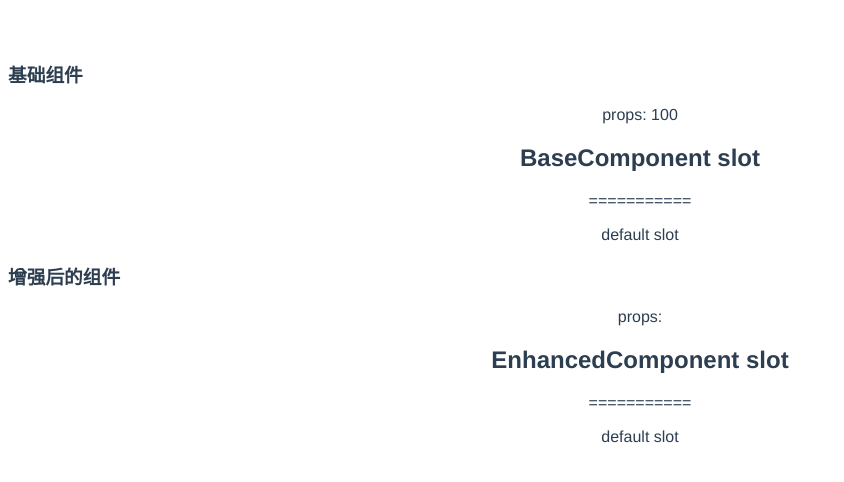
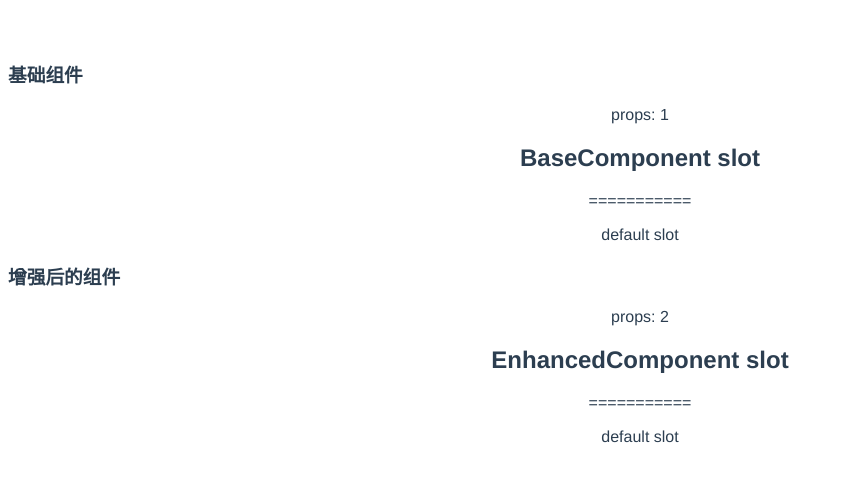
Before and after one commit to xunxunyao/vue-hoc, a Vue app: page / in a window 1280 px wide. Shown: the top 482 px of the page, without its empty margins (0-844 px from the left). Built offline with nearby package versions, Linux system fonts and the light colour scheme.

Commit message:
:sparkles: props

```diff
--- a/src/App.vue
+++ b/src/App.vue
@@ -1,12 +1,12 @@
 <template>
   <div id="app">
     <h3>基础组件</h3>
-    <BaseComponent :test="100">
+    <BaseComponent :count="num1" @customizeClick='add1' >
       <h2 slot="slot1">BaseComponent slot</h2>
       <p>default slot</p>
     </BaseComponent>
     <h3>增强后的组件</h3>
-    <EnhancedCom>
+    <EnhancedCom :count="num2"  @customizeClick='add2' >
       <h2 slot="slot1">EnhancedComponent slot</h2>
       <p>default slot</p>
     </EnhancedCom>
@@ -23,6 +23,20 @@ export default {
   components: {
     BaseComponent,
     EnhancedCom
+  },
+  data () {
+    return {
+      num1: 1,
+      num2: 2
+    }
+  },
+  methods: {
+    add1 () {
+      this.num1 ++
+    },
+    add2 () {
+      this.num2 ++
+    }
   }
 }
 </script>
--- a/src/components/BaseComponent.vue
+++ b/src/components/BaseComponent.vue
@@ -1,6 +1,6 @@
 <template>
   <div>
-    <span @click="handleClick">props: {{test}}</span>
+    <span @click="handleClick">props: {{count}}</span>
       <slot name="slot1"></slot> <!-- 具名插槽 -->
     <p>===========</p>
       <slot></slot><!-- 默认插槽 -->
@@ -12,12 +12,13 @@
   export default {
     name: 'BaseComponent',
     props: {
-      test: Number
+      count: Number
     },
+    inheritAttrs: false,
     mixins: [ consoleMixin ],
     methods: {
       handleClick () {
-        this.$emit('customize-click')
+        this.$emit('customizeClick')
       }
     }
   }
--- a/src/components/hoc.js
+++ b/src/components/hoc.js
@@ -7,8 +7,9 @@ export default function WithConsole (WrappedComponent) {
     //   wrapped: WrappedComponent
     // },
     mounted () {
-      console.log('I have already mounted')
+      console.log('I have already mounted --hoc')
     },
+    inheritAttrs: false,
     props: WrappedComponent.props,
     // template 选项只有在完整版的 Vue 中可以使用，在运行时版本中是不能使用的
     render (h) {
@@ -21,7 +22,6 @@ export default function WithConsole (WrappedComponent) {
         })
       return h(WrappedComponent, {
         on: this.$listeners,
-        attrs: this.$attrs,
         props: this.$props
       }, slots)
     }
```
